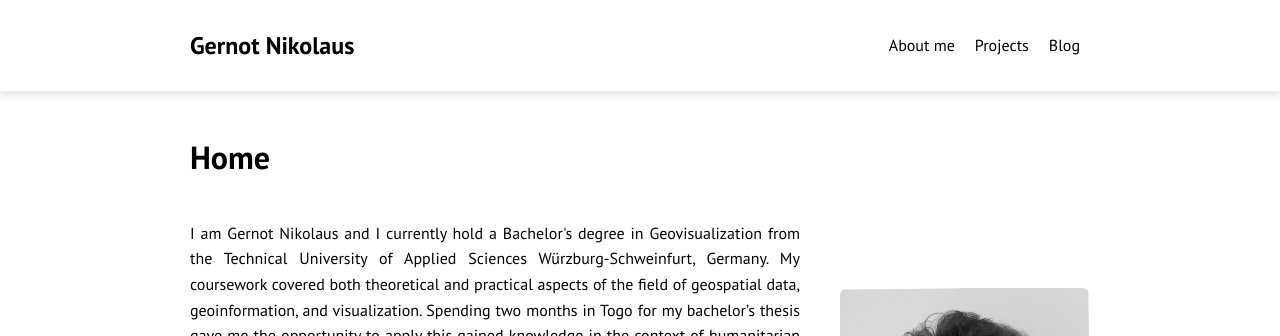
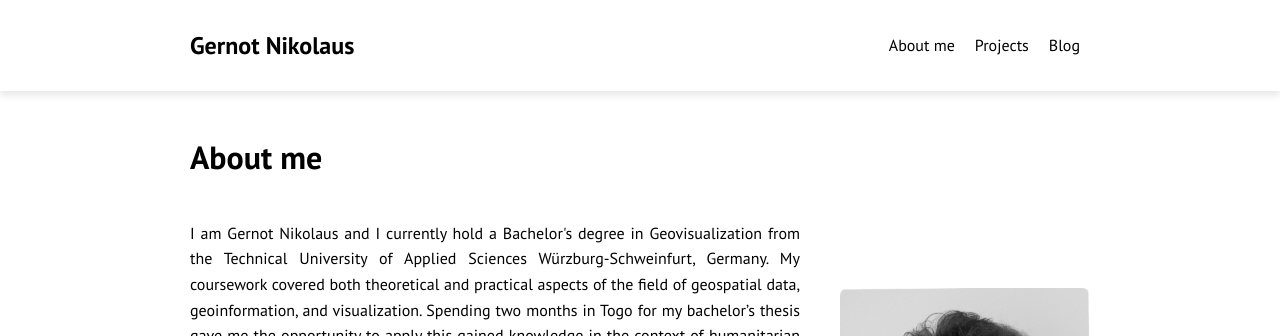
Before and after one commit to gernotnikolaus/gernotnikolaus.github.io, a Jekyll site: the page built from index.md, in a window 1280 px wide. Shown: the top 336 px of the page. Built offline with Jekyll 4.4.1, drawn with Linux system fonts in a browser that asks for light colours.

Commit message:
update index

```diff
--- a/index.md
+++ b/index.md
@@ -1,6 +1,6 @@
 ---
 layout: default
-title: Home
+title: About me
 ---
 
 <div class="about-container">
```
